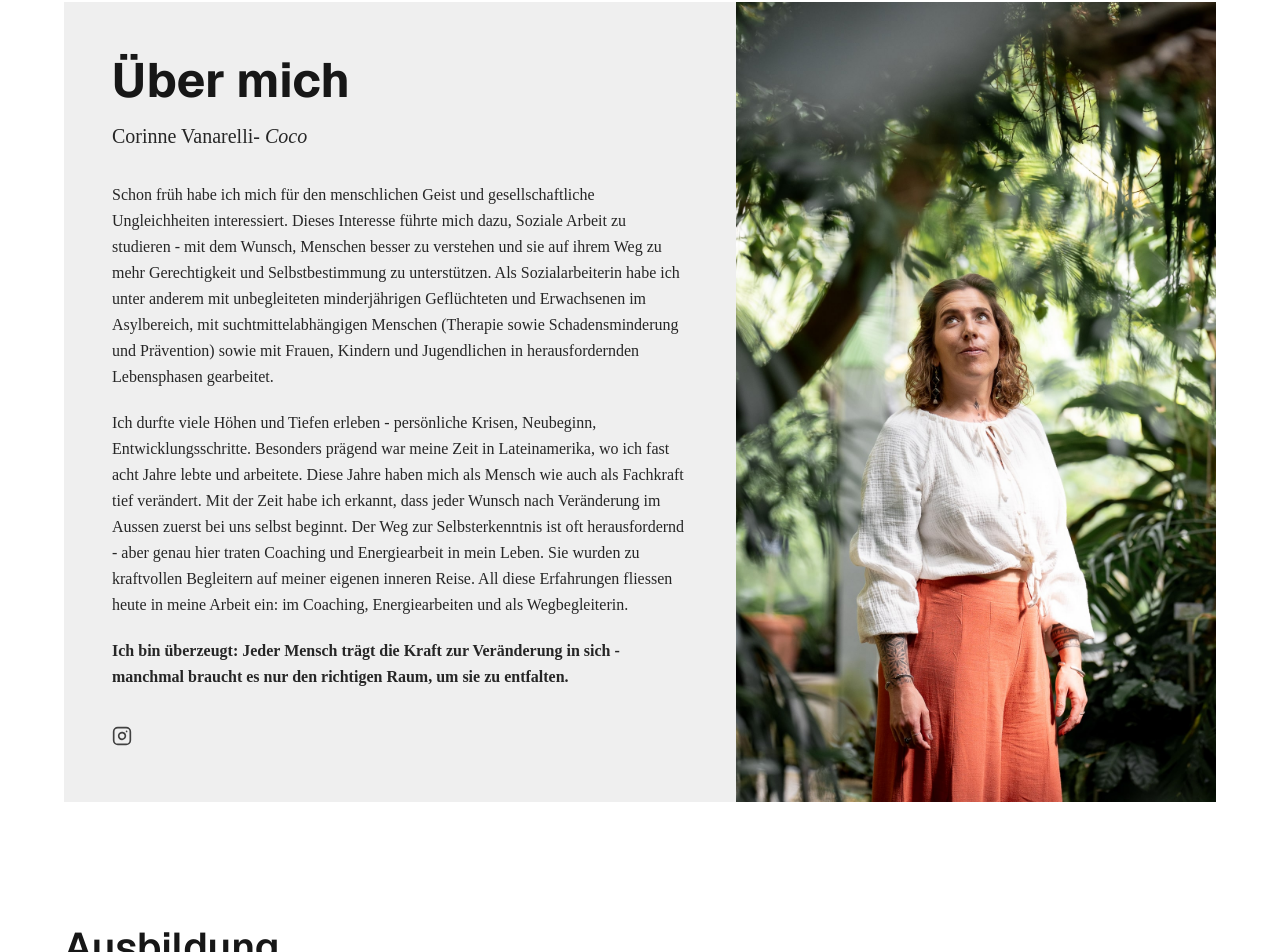
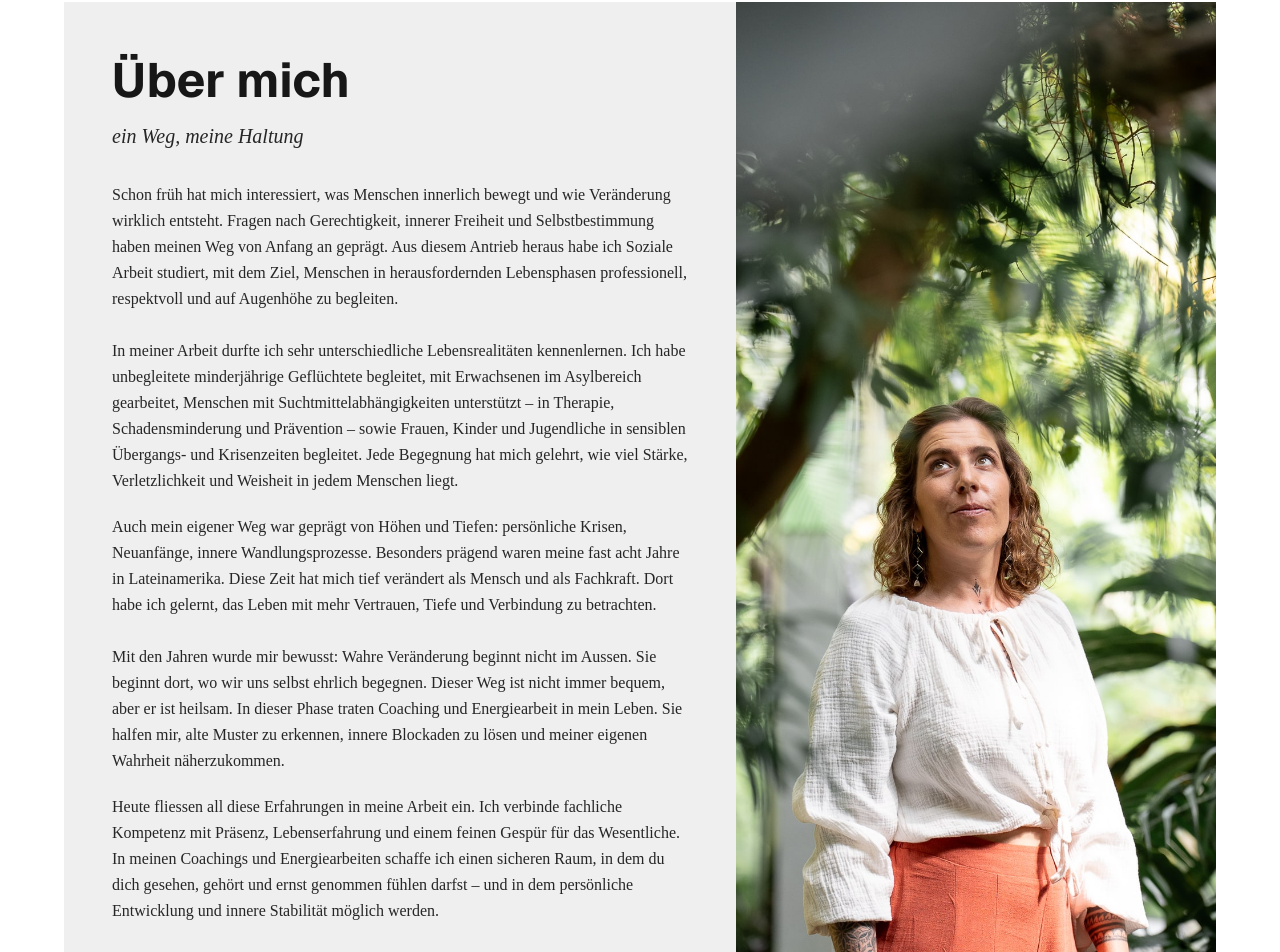
Before and after one commit to in7ruder-ch/corinnevanarelli, a Next.js app: page /ueber-mich in a window 1280 px wide. Shown: the part 190-1142 px from the top of the page. Built offline with nearby package versions, Linux system fonts and the light colour scheme; no server answers.

Commit message:
uebermich

```diff
--- a/messages/de.json
+++ b/messages/de.json
@@ -193,10 +193,10 @@
     },
     "intro": {
       "title": "Über mich",
-      "nameLine": "Corinne Vanarelli- <em>Coco</em>",
-      "p1": "Schon früh habe ich mich für den menschlichen Geist und gesellschaftliche Ungleichheiten interessiert. Dieses Interesse führte mich dazu, Soziale Arbeit zu studieren - mit dem Wunsch, Menschen besser zu verstehen und sie auf ihrem Weg zu mehr Gerechtigkeit und Selbstbestimmung zu unterstützen. Als Sozialarbeiterin habe ich unter anderem mit unbegleiteten minderjährigen Geflüchteten und Erwachsenen im Asylbereich, mit suchtmittelabhängigen Menschen (Therapie sowie Schadensminderung und Prävention) sowie mit Frauen, Kindern und Jugendlichen in herausfordernden Lebensphasen gearbeitet.",
-      "p2": "Ich durfte viele Höhen und Tiefen erleben - persönliche Krisen, Neubeginn, Entwicklungsschritte. Besonders prägend war meine Zeit in Lateinamerika, wo ich fast acht Jahre lebte und arbeitete. Diese Jahre haben mich als Mensch wie auch als Fachkraft tief verändert. Mit der Zeit habe ich erkannt, dass jeder Wunsch nach Veränderung im Aussen zuerst bei uns selbst beginnt. Der Weg zur Selbsterkenntnis ist oft herausfordernd - aber genau hier traten Coaching und Energiearbeit in mein Leben. Sie wurden zu kraftvollen Begleitern auf meiner eigenen inneren Reise. All diese Erfahrungen fliessen heute in meine Arbeit ein: im Coaching, Energiearbeiten und als Wegbegleiterin.",
-      "p3": "Ich bin überzeugt: Jeder Mensch trägt die Kraft zur Veränderung in sich - manchmal braucht es nur den richtigen Raum, um sie zu entfalten.",
+      "nameLine": "<em>ein Weg, meine Haltung</em>",
+      "p1": "Schon früh hat mich interessiert, was Menschen innerlich bewegt und wie Veränderung wirklich entsteht. Fragen nach Gerechtigkeit, innerer Freiheit und Selbstbestimmung haben meinen Weg von Anfang an geprägt. Aus diesem Antrieb heraus habe ich Soziale Arbeit studiert, mit dem Ziel, Menschen in herausfordernden Lebensphasen professionell, respektvoll und auf Augenhöhe zu begleiten.\n\nIn meiner Arbeit durfte ich sehr unterschiedliche Lebensrealitäten kennenlernen. Ich habe unbegleitete minderjährige Geflüchtete begleitet, mit Erwachsenen im Asylbereich gearbeitet, Menschen mit Suchtmittelabhängigkeiten unterstützt – in Therapie, Schadensminderung und Prävention – sowie Frauen, Kinder und Jugendliche in sensiblen Übergangs- und Krisenzeiten begleitet. Jede Begegnung hat mich gelehrt, wie viel Stärke, Verletzlichkeit und Weisheit in jedem Menschen liegt.",
+      "p2": "Auch mein eigener Weg war geprägt von Höhen und Tiefen: persönliche Krisen, Neuanfänge, innere Wandlungsprozesse. Besonders prägend waren meine fast acht Jahre in Lateinamerika. Diese Zeit hat mich tief verändert als Mensch und als Fachkraft. Dort habe ich gelernt, das Leben mit mehr Vertrauen, Tiefe und Verbindung zu betrachten.\n\nMit den Jahren wurde mir bewusst: Wahre Veränderung beginnt nicht im Aussen. Sie beginnt dort, wo wir uns selbst ehrlich begegnen. Dieser Weg ist nicht immer bequem, aber er ist heilsam. In dieser Phase traten Coaching und Energiearbeit in mein Leben. Sie halfen mir, alte Muster zu erkennen, innere Blockaden zu lösen und meiner eigenen Wahrheit näherzukommen.",
+      "p3": "Heute fliessen all diese Erfahrungen in meine Arbeit ein. Ich verbinde fachliche Kompetenz mit Präsenz, Lebenserfahrung und einem feinen Gespür für das Wesentliche. In meinen Coachings und Energiearbeiten schaffe ich einen sicheren Raum, in dem du dich gesehen, gehört und ernst genommen fühlen darfst – und in dem persönliche Entwicklung und innere Stabilität möglich werden.\n\n<strong>Ich bin überzeugt:</strong>\nJeder Mensch trägt die Kraft zur Veränderung bereits in sich.\nManchmal braucht es den richtigen Raum – und eine achtsame Begleitung –, damit sie sich entfalten kann.",
       "imageAlt": "Corinne Vanarelli im Grünen"
     },
     "education": {
--- a/messages/en.json
+++ b/messages/en.json
@@ -193,10 +193,10 @@
     },
     "intro": {
       "title": "About me",
-      "nameLine": "Corinne Vanarelli- <em>Coco</em>",
-      "p1": "From early on, I was fascinated by the human mind and social inequalities. This led me to study social work - with the desire to better understand people and support them on their path toward justice and self-determination. As a social worker, I have worked with unaccompanied minor refugees and adults in the asylum sector, with people affected by substance use (therapy as well as harm reduction and prevention), and with women, children and adolescents in challenging life phases.",
-      "p2": "I have experienced many highs and lows - personal crises, new beginnings, growth steps. A formative time was my years in Latin America, where I lived and worked for almost eight years. These years profoundly changed me as a person and as a professional. Over time, I realized that every wish for change on the outside begins within ourselves. The path to self-knowledge is often challenging - and that is exactly where coaching and energy work entered my life. They became powerful companions on my own inner journey. All these experiences now flow into my work: in coaching, energy work and as a companion on the path.",
-      "p3": "I am convinced: every person carries the power for change within - sometimes it simply needs the right space to unfold.",
+      "nameLine": "<em>My path, my values</em>",
+      "p1": "From early on, I’ve been interested in what moves people on the inside and how real change actually happens. Questions of justice, inner freedom and self-determination have shaped my path from the very beginning. Driven by this, I studied Social Work with the goal of accompanying people through challenging life phases in a professional, respectful and equal way.\n\nIn my work, I’ve had the privilege of getting to know many different life realities. I supported unaccompanied minor refugees, worked with adults in the asylum sector, assisted people affected by substance dependence — in therapy, harm reduction and prevention — and accompanied women, children and adolescents through sensitive transitions and crisis periods. Every encounter has taught me how much strength, vulnerability and wisdom lives within each person.",
+      "p2": "My own path has also been shaped by highs and lows: personal crises, new beginnings, inner transformation processes. Especially formative were my almost eight years in Latin America. That time changed me deeply — as a human being and as a professional. There I learned to relate to life with more trust, depth and connection.\n\nOver the years, it became clear to me: true change does not begin on the outside. It begins where we meet ourselves honestly. This path isn’t always comfortable — but it is healing. During this phase, coaching and energy work entered my life. They helped me recognize old patterns, release inner blocks and come closer to my own truth.",
+      "p3": "Today, all of these experiences flow into my work. I combine professional competence with presence, life experience and a refined sense for what truly matters. In my coaching and energy work, I create a safe space where you can feel seen, heard and taken seriously — and where personal growth and inner stability become possible.\n\n<strong>I am convinced:</strong>\nEvery person already carries the power for change within.\nSometimes all it takes is the right space — and mindful support — for that power to unfold.",
       "imageAlt": "Corinne Vanarelli in nature"
     },
     "education": {
--- a/messages/es.json
+++ b/messages/es.json
@@ -193,10 +193,10 @@
     },
     "intro": {
       "title": "Sobre mí",
-      "nameLine": "Corinne Vanarelli- <em>Coco</em>",
-      "p1": "Desde muy temprano me interesaron la mente humana y las desigualdades sociales. Eso me llevó a estudiar Trabajo Social - con el deseo de comprender mejor a las personas y acompañarlas en su camino hacia la justicia y la autodeterminación. Como trabajadora social, he trabajado con menores no acompañados y adultos en el ámbito de asilo, con personas con consumo problemático de sustancias (terapia así como reducción de daños y prevención), y con mujeres, niños y adolescentes en etapas de vida desafiantes.",
-      "p2": "Viví muchas subidas y bajadas - crisis personales, nuevos comienzos, etapas de desarrollo. Mi tiempo en Latinoamérica fue especialmente formativo, donde viví y trabajé casi ocho años. Esos años me transformaron profundamente como persona y como profesional. Con el tiempo comprendí que todo deseo de cambio afuera comienza primero en nosotrxs. El camino hacia el autoconocimiento suele ser desafiante - y justamente allí el coaching y el trabajo energético llegaron a mi vida. Se convirtieron en acompañantes poderosos de mi viaje interior. Todas estas experiencias hoy fluyen en mi trabajo: en coaching, trabajos energéticos y como acompañante de procesos.",
-      "p3": "Estoy convencida: cada persona lleva en sí la fuerza del cambio - a veces solo hace falta el espacio adecuado para desplegarla.",
+      "nameLine": "<em>Mi camino, mis valores</em>",
+      "p1": "Desde muy temprano me interesó comprender qué mueve a las personas por dentro y cómo nace realmente el cambio. Las preguntas sobre justicia, libertad interior y autodeterminación han marcado mi camino desde el inicio. Impulsada por eso, estudié Trabajo Social con el objetivo de acompañar a personas en etapas desafiantes de la vida de manera profesional, respetuosa y desde la igualdad.\n\nEn mi trabajo tuve la oportunidad de conocer realidades muy distintas. Acompañé a menores refugiados no acompañados, trabajé con personas adultas en el ámbito de asilo, apoyé a personas con consumo problemático de sustancias — en terapia, reducción de daños y prevención — y acompañé a mujeres, niños y adolescentes en transiciones sensibles y momentos de crisis. Cada encuentro me enseñó cuánta fortaleza, vulnerabilidad y sabiduría habita en cada ser humano.",
+      "p2": "Mi propio camino también estuvo atravesado por subidas y bajadas: crisis personales, nuevos comienzos y procesos de transformación interna. Fueron especialmente formativos mis casi ocho años en Latinoamérica. Ese tiempo me transformó profundamente, como persona y como profesional. Allí aprendí a mirar la vida con más confianza, profundidad y conexión.\n\nCon los años se volvió claro para mí: el verdadero cambio no empieza afuera. Empieza donde nos encontramos con honestidad. Ese camino no siempre es cómodo, pero es sanador. En esa etapa, el coaching y el trabajo energético entraron en mi vida. Me ayudaron a reconocer patrones antiguos, soltar bloqueos internos y acercarme más a mi propia verdad.",
+      "p3": "Hoy todas esas experiencias confluyen en mi trabajo. Combino competencia profesional con presencia, experiencia de vida y una sensibilidad fina para lo esencial. En mis procesos de coaching y trabajos energéticos creo un espacio seguro donde podés sentirte vista, escuchada y tomada en serio — y donde se hace posible el crecimiento personal y la estabilidad interna.\n\n<strong>Estoy convencida:</strong>\nCada persona ya lleva dentro la fuerza del cambio.\nA veces solo hace falta el espacio adecuado — y un acompañamiento consciente — para que esa fuerza se despliegue.",
       "imageAlt": "Corinne Vanarelli en la naturaleza"
     },
     "education": {
--- a/src/app/ueber-mich/page.jsx
+++ b/src/app/ueber-mich/page.jsx
@@ -63,6 +63,7 @@ export default async function UeberMichPage() {
     },
   ];
 
+
   return (
     <>
       {/* Intro: texto izq / imagen der */}
@@ -78,16 +79,20 @@ export default async function UeberMichPage() {
                 {t("intro.title")}
               </h1>
               <p className="mt-3 text-xl text-neutral-800">
-                {/* contiene <em> */}
                 {t.rich("intro.nameLine", {
                   em: (chunks) => <em className="italic">{chunks}</em>,
                 })}
               </p>
 
               <div className="mt-8 space-y-5 leading-relaxed text-neutral-800">
-                <p>{t("intro.p1")}</p>
-                <p>{t("intro.p2")}</p>
-                <p className="font-semibold">{t("intro.p3")}</p>
+                <p className="whitespace-pre-line">{t("intro.p1")}</p>
+                <p className="whitespace-pre-line">{t("intro.p2")}</p>
+
+                <p className="whitespace-pre-line text-neutral-800">
+                  {t.rich("intro.p3", {
+                    strong: (chunks) => <strong className="font-semibold">{chunks}</strong>,
+                  })}
+                </p>
 
                 {/* Instagram (opcional) */}
                 <div className="pt-4">
@@ -145,7 +150,6 @@ export default async function UeberMichPage() {
         {rows.map((row, idx) => (
           <div key={idx} className="mt-10 first:mt-10">
             <div className="grid md:grid-cols-2 gap-y-3 items-start">
-              {/* Columna izquierda */}
               <div>
                 <div className="text-sm text-neutral-500">{row.year}</div>
                 <div className="mt-2 space-y-1 text-neutral-800">
@@ -155,7 +159,6 @@ export default async function UeberMichPage() {
                 </div>
               </div>
 
-              {/* Columna derecha (correspondiente a la misma fila) */}
               <div>
                 <div className="mt-6 md:mt-6 space-y-1 text-neutral-800">
                   {row.right.map((r, i) => (
```
